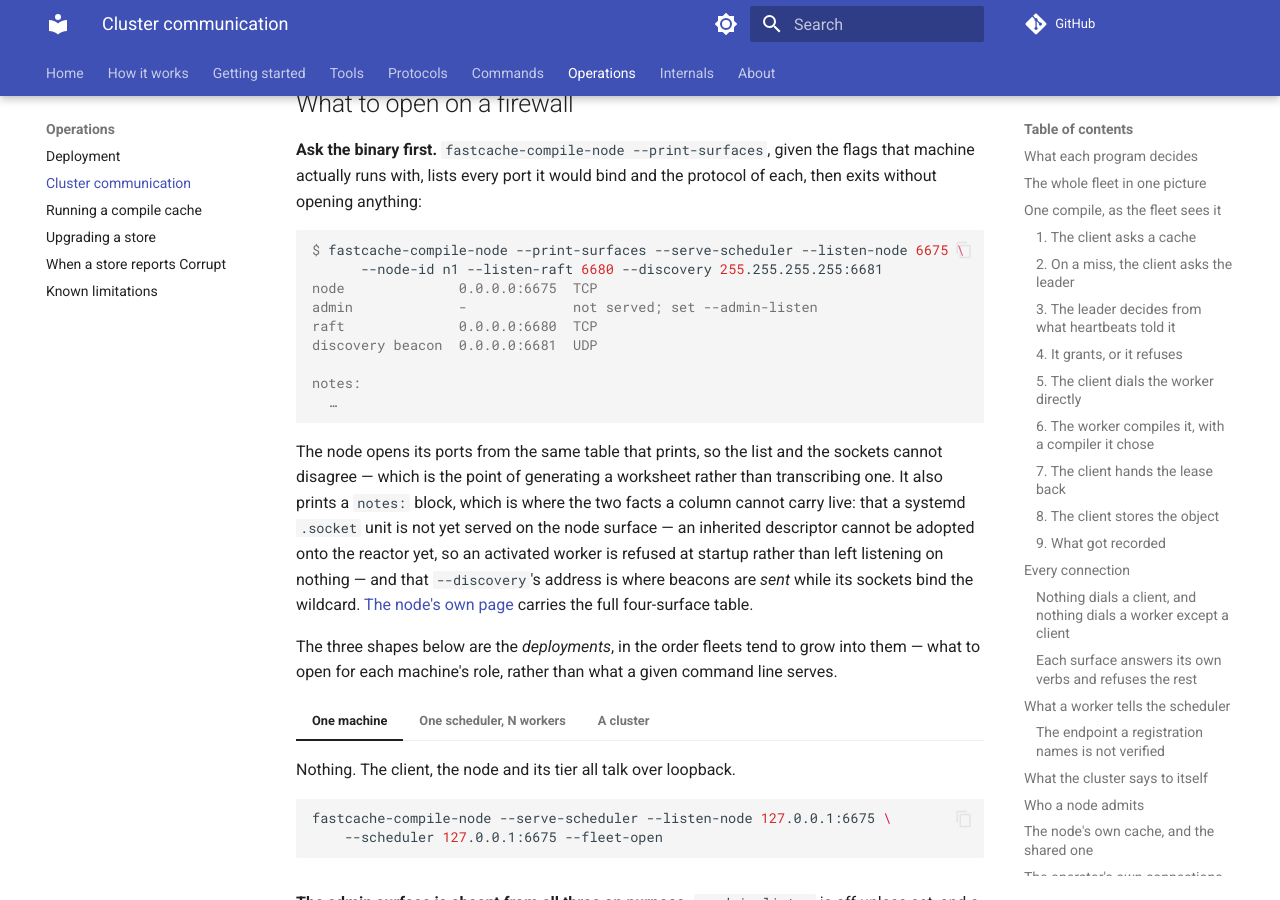
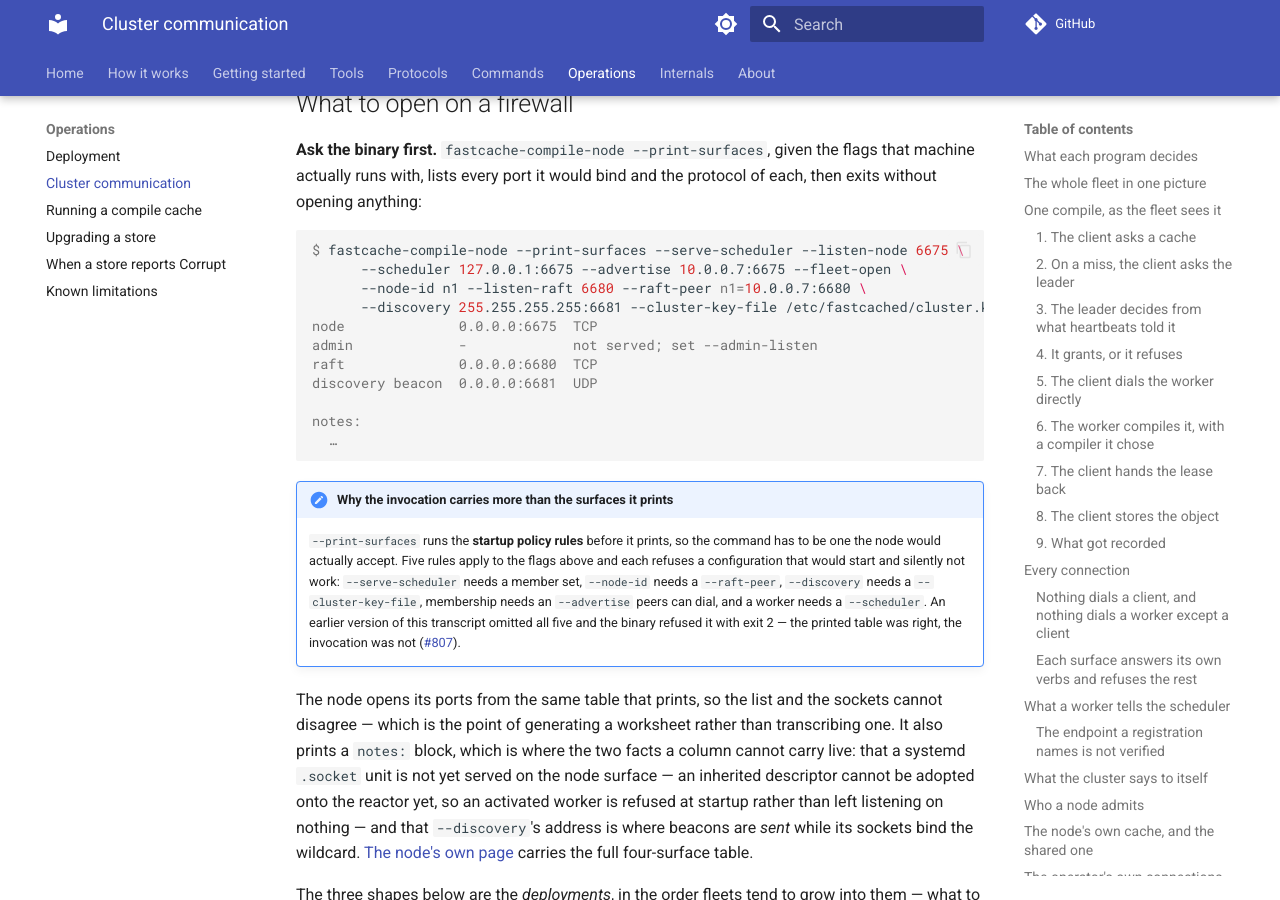
Before and after one commit to LASTRADA-Software/fastcached, an MkDocs documentation site: the page built from docs/operations/cluster-communication.md, in a window 1280 px wide and 900 px high, scrolled down 15021 px. Built offline with MkDocs 1.6.1 and Material for MkDocs 9.7.7, drawn with Linux system fonts in a browser that asks for light colours; comment, search, counter and statistics services are not loaded.

Commit message:
docs: the --print-surfaces transcript shows a command the binary accepts
`docs/operations/cluster-communication.md` told an operator building a firewall
worksheet to "ask the binary first" and showed a transcript the binary refuses
with exit 2.

`--print-surfaces` runs the startup policy rules before printing, so the
invocation has to be one the node would accept. FIVE rules applied to the
documented flags and the transcript satisfied none of them:

  - --serve-scheduler needs --fleet-member or --fleet-open
  - --node-id needs a --raft-peer
  - --discovery needs a --cluster-key-file
  - membership needs an --advertise peers can dial
  - a worker needs a --scheduler

Each of those refuses a configuration that would start, bind, and silently not
work -- so the rules are right and the transcript had simply not kept up.

Measured rather than reasoned: the old form exits 2 naming one rule at a time,
and the new one exits 0. The PRINTED TABLE is byte-identical between them, which
is the part worth knowing -- the output the page exists to show was correct all
along and only the invocation had drifted. Verified by diffing the binary's
output against the block in the page.

A note now says why the command carries more flags than the surfaces it prints,
so the next reader does not "simplify" it back to a refused form.

Fixes #807

Signed-off-by: Christian Parpart <christian@parpart.family>

````diff
--- a/docs/operations/cluster-communication.md
+++ b/docs/operations/cluster-communication.md
@@ -639,7 +639,9 @@ each, then exits without opening anything:
 
 ```console
 $ fastcache-compile-node --print-surfaces --serve-scheduler --listen-node 6675 \
-      --node-id n1 --listen-raft 6680 --discovery 255.255.255.255:6681
+      --scheduler 127.0.0.1:6675 --advertise 10.0.0.7:6675 --fleet-open \
+      --node-id n1 --listen-raft 6680 --raft-peer n1=10.0.0.7:6680 \
+      --discovery 255.255.255.255:6681 --cluster-key-file /etc/fastcached/cluster.key
 node              0.0.0.0:6675  TCP
 admin             -             not served; set --admin-listen
 raft              0.0.0.0:6680  TCP
@@ -648,6 +650,18 @@ discovery beacon  0.0.0.0:6681  UDP
 notes:
   …
 ```
+
+!!! note "Why the invocation carries more than the surfaces it prints"
+
+    `--print-surfaces` runs the **startup policy rules** before it prints, so the
+    command has to be one the node would actually accept. Five rules apply to the
+    flags above and each refuses a configuration that would start and silently not
+    work: `--serve-scheduler` needs a member set, `--node-id` needs a `--raft-peer`,
+    `--discovery` needs a `--cluster-key-file`, membership needs an `--advertise`
+    peers can dial, and a worker needs a `--scheduler`. An earlier version of this
+    transcript omitted all five and the binary refused it with exit 2 — the printed
+    table was right, the invocation was not
+    ([#807](https://github.com/LASTRADA-Software/fastcached/issues/807)).
 
 The node opens its ports from the same table that prints, so the list and the sockets
 cannot disagree — which is the point of generating a worksheet rather than
````
